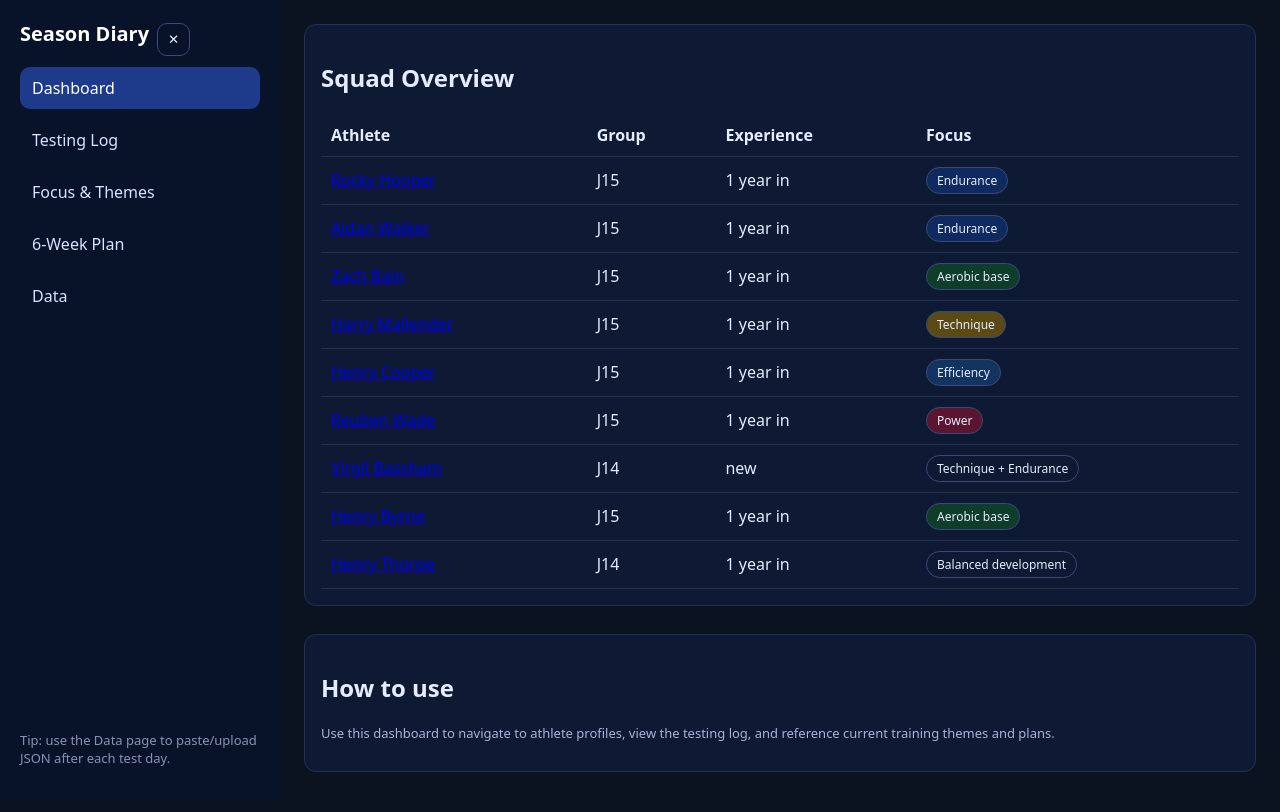
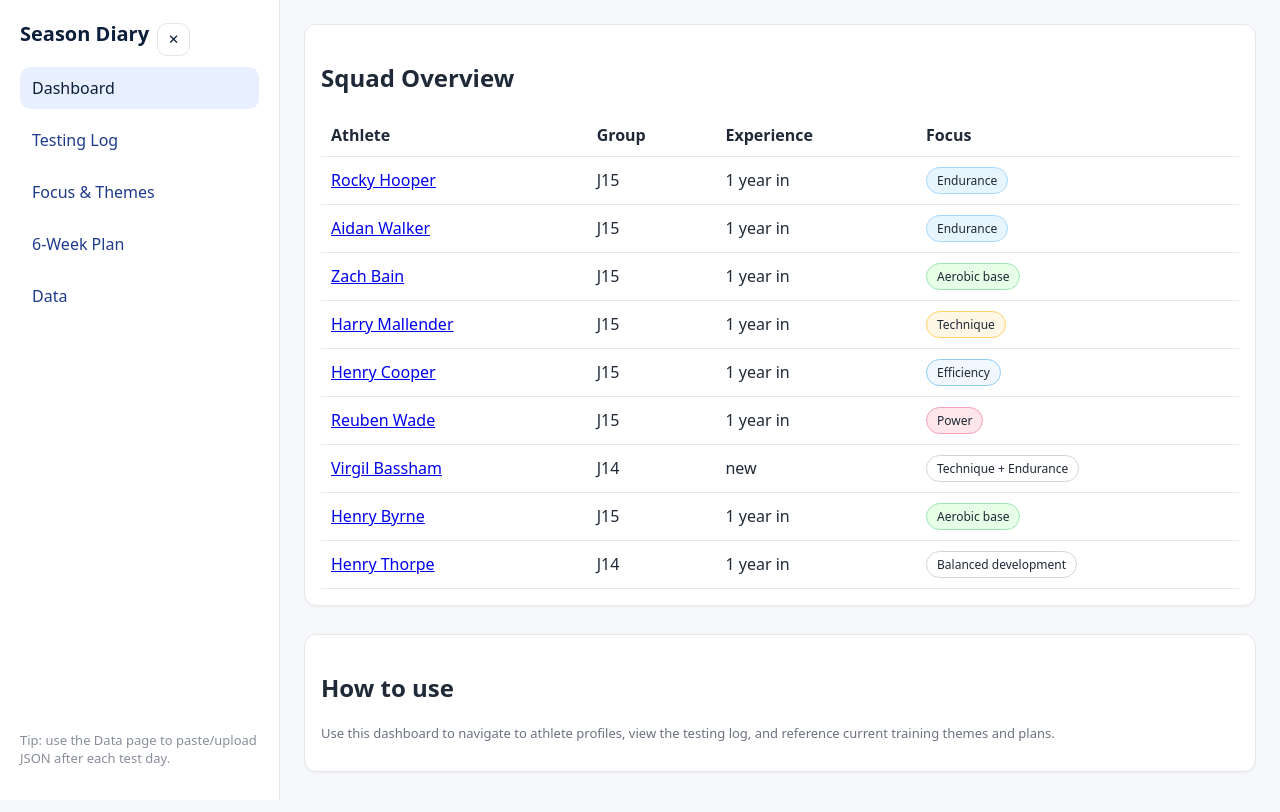
Before and after one commit to mk6488/season-diary-web-starter, a React (Vite) app: page / in a window 1280 px wide. Built offline with nearby package versions, Linux system fonts and the light colour scheme.

Commit message:
change background colour

```diff
--- a/src/routes/styles.css
+++ b/src/routes/styles.css
@@ -1,66 +1,70 @@
 :root{
-  --bg:#0b1220; /* your dark theme is fine */
-  --panel:#0e1a33;
-  --ink:#e6ecff;
-  --line:#243153;
+  --bg:#f6f8fc;        /* page background */
+  --panel:#ffffff;     /* cards/sidebar/topbar */
+  --ink:#0b1e3a;       /* headings/links */
+  --ink-2:#1f2937;     /* body text */
+  --line:#e5e7eb;      /* borders */
 }
+
 *{box-sizing:border-box}
 html,body,#root{height:100%}
-body{margin:0;font-family:system-ui,Segoe UI,Roboto,Helvetica,Arial;background:var(--bg);color:var(--ink)}
+body{margin:0;font-family:system-ui,Segoe UI,Roboto,Helvetica,Arial;background:var(--bg);color:var(--ink-2)}
 
 /* --- Layout (desktop first) --- */
 .shell{
   display:grid;
   grid-template-areas: "sidebar main";
-  grid-template-columns: 280px 1fr;
+  grid-template-columns:280px 1fr;
   min-height:100vh;
 }
-.topbar{display:none} /* hidden on desktop */
+
+.topbar{display:none}
 
 .sidebar{
-  grid-area: sidebar;
-  background:#08132a;
-  color:#fff;
+  grid-area:sidebar;
+  background:var(--panel);
+  color:var(--ink);
   height:100vh;
-  position:sticky;
-  top:0;
-  z-index:10;
+  position:sticky; top:0; z-index:10;
+  border-right:1px solid var(--line);
 }
 .sidebar-inner{padding:20px;display:flex;flex-direction:column;height:100%}
-.sidebar h2{margin:0 0 12px 0;font-size:20px}
+.sidebar h2{margin:0 0 12px;font-size:20px}
 .sidebar nav{display:flex;flex-direction:column;gap:10px;margin-top:8px}
-.sidebar a{color:#d7e3ff;text-decoration:none;padding:10px 12px;border-radius:10px;display:block}
-.sidebar a.active{background:#1e3a8a;color:#fff}
+.sidebar a{color:#1e3a8a;text-decoration:none;padding:10px 12px;border-radius:10px;display:block}
+.sidebar a.active{background:#e8efff;color:#0b1e3a}
 .sidebar .footnote{margin-top:auto;opacity:.8}
 
 .main{
-  grid-area: main;
+  grid-area:main;
   padding:24px;
   background:var(--bg);
   min-height:100vh;
 }
 
 /* Cards & tables */
-.card{background:var(--panel);border:1px solid var(--line);border-radius:12px;padding:16px;margin-bottom:16px}
+.card{background:var(--panel);border:1px solid var(--line);border-radius:12px;padding:16px;margin-bottom:16px;box-shadow:0 1px 2px rgba(0,0,0,.04)}
 .grid{display:grid;gap:12px}
 .table-wrap{width:100%;overflow-x:auto}
 .table{width:100%;border-collapse:collapse;min-width:640px}
 .table th,.table td{padding:10px;border-bottom:1px solid var(--line);text-align:left;white-space:nowrap}
+.table th{font-weight:600}
 
 /* Tags */
-.tag{display:inline-block;padding:4px 10px;border-radius:999px;border:1px solid #3b4a77;font-size:12px}
-.tag.endurance{background:#0e2a5f}
-.tag.aerobic{background:#0e3d2a}
-.tag.technique{background:#5b4a15}
-.tag.efficiency{background:#12345f}
-.tag.power{background:#5a1530}
+.tag{display:inline-block;padding:4px 10px;border-radius:999px;border:1px solid #d1d5db;font-size:12px}
+.tag.endurance{background:#e7f5ff;border-color:#a5d8ff}
+.tag.aerobic{background:#e6ffe6;border-color:#9ae6b4}
+.tag.technique{background:#fff7e6;border-color:#ffd166}
+.tag.efficiency{background:#f0f7ff;border-color:#90cdf4}
+.tag.power{background:#ffe6ea;border-color:#f8a1b6}
 
+/* Utility */
 .mono{font-family:ui-monospace,SFMono-Regular,Menlo,Monaco,Consolas,monospace}
-.small{color:#a9b4d6;font-size:13px}
+.small{color:#6b7280;font-size:13px}
 
-/* --- Mobile (drawer) --- */
+/* Topbar & Drawer (mobile) */
 .menu-btn,.close-btn{
-  background:transparent;border:1px solid #3b4a77;border-radius:10px;padding:8px 10px;color:#e6ecff;
+  background:transparent;border:1px solid var(--line);border-radius:10px;padding:8px 10px;color:var(--ink);
 }
 .topbar{
   display:none;
@@ -71,26 +75,25 @@ body{margin:0;font-family:system-ui,Segoe UI,Roboto,Helvetica,Arial;background:v
     grid-template-areas:
       "topbar"
       "main";
-    grid-template-columns: 1fr;
+    grid-template-columns:1fr;
   }
   .topbar{
     display:flex;position:sticky;top:0;z-index:30;
     background:var(--panel);border-bottom:1px solid var(--line);
     padding:10px 12px;align-items:center;gap:12px;
   }
-  .brand{font-size:18px;margin:0}
+  .brand{font-size:18px;margin:0;color:var(--ink)}
 
-  /* Sidebar becomes a hidden drawer */
+  /* Sidebar becomes slide-in drawer */
   .sidebar{
     position:fixed;left:0;top:0;bottom:0;width:86%;max-width:320px;
     transform:translateX(-105%);
     transition:transform .25s ease;
-    border-right:1px solid #0f2650;
     z-index:45;
   }
   .sidebar.open{transform:translateX(0)}
   .sidebar .close-btn{display:inline-block;margin-left:auto}
-  .overlay{position:fixed;inset:0;background:rgba(0,0,0,.4);z-index:40}
+  .overlay{position:fixed;inset:0;background:rgba(0,0,0,.35);z-index:40}
 
   .main{padding:16px}
   .table{min-width:560px}
@@ -98,4 +101,5 @@ body{margin:0;font-family:system-ui,Segoe UI,Roboto,Helvetica,Arial;background:v
 
 @media (max-width: 380px){
   .table{min-width:500px}
+  .menu-btn{padding:6px 8px}
 }
```
